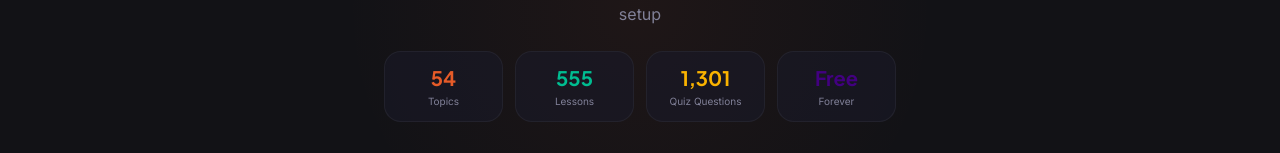
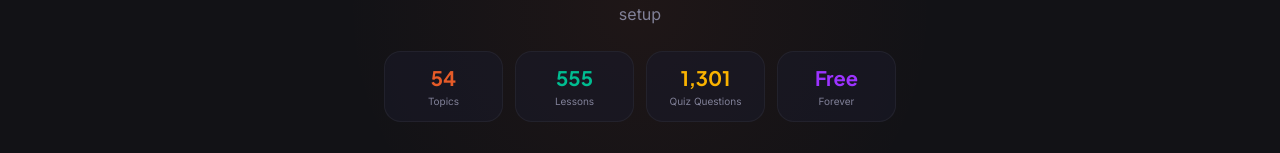
Before and after one commit to Gaurav1112/guru-sishya, a Next.js app: page / in a window 1280 px wide. Shown: the part 400-553 px from the top of the page. Built offline with nearby package versions, Linux system fonts and the light colour scheme.

Commit message:
fix: brighten indigo/purple for visibility on dark theme

```diff
--- a/src/app/globals.css
+++ b/src/app/globals.css
@@ -15,7 +15,7 @@
   --popover-foreground: hsl(40 33% 97%);
   --primary: hsl(16 79% 53%);
   --primary-foreground: hsl(0 0% 100%);
-  --secondary: hsl(271 100% 25%);
+  --secondary: hsl(271 80% 65%);
   --secondary-foreground: hsl(40 33% 97%);
   --muted: hsl(240 15% 20%);
   --muted-foreground: hsl(240 10% 55%);
@@ -31,7 +31,7 @@
   --gold: hsl(43 100% 49%);
   --teal: hsl(166 100% 37%);
   --saffron: hsl(16 79% 53%);
-  --indigo: hsl(271 100% 25%);
+  --indigo: hsl(271 100% 60%);
   --surface: hsl(240 25% 13%);
   --surface-hover: hsl(240 25% 19%);
 
```
